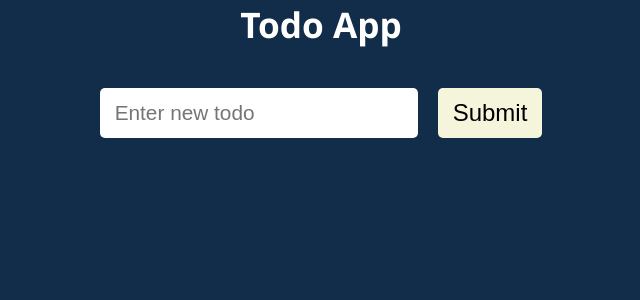
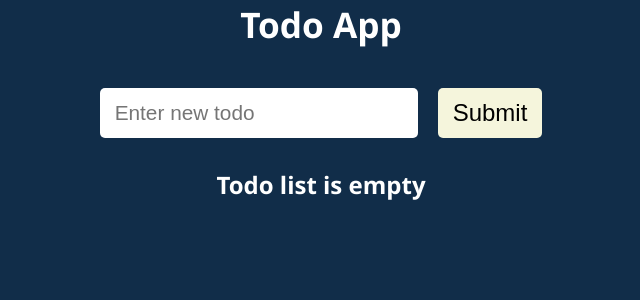
Before and after one commit to mrsagusha/todo-react, a React (Create React App) app: page / in a window 1280 px wide. Shown: the top 300 px of the page, without its empty margins (319-959 px from the left). Built offline with nearby package versions, Linux system fonts and the light colour scheme.

Commit message:
feat: add ability to delete todo by double click

```diff
--- a/src/App.js
+++ b/src/App.js
@@ -10,11 +10,15 @@ function App() {
     setTodos([...todos, text]);
   };
 
+  const deleteTodoHandler = (index) => {
+    setTodos(todos.filter((_, idx) => idx !== index));
+  };
+
   return (
     <div className="App">
       <h1>Todo App</h1>
       <TodoForm addTodo={addTodoHandler} />
-      <TodoList todos={todos} />
+      <TodoList todos={todos} deleteTodo={deleteTodoHandler} />
     </div>
   );
 }
--- a/src/components/Todos/Todo.js
+++ b/src/components/Todos/Todo.js
@@ -1,9 +1,9 @@
 import styles from './Todo.module.css';
 
 function Todo(props) {
-  const { todo } = props;
+  const { todo, index, deleteTodo } = props;
   return (
-    <div className={styles.todo}>
+    <div onDoubleClick={() => deleteTodo(index)} className={styles.todo}>
       <div className={styles.todoText}>{todo}</div>
     </div>
   );
--- a/src/components/Todos/TodoList.js
+++ b/src/components/Todos/TodoList.js
@@ -2,12 +2,16 @@ import Todo from './Todo';
 import styles from './TodoList.module.css';
 
 function TodoList(props) {
-  const { todos } = props;
+  const { todos, deleteTodo } = props;
   return (
     <div className="styles.todoListContainer">
-      {todos.map((el, index) => (
-        <Todo todo={el} key={index} />
-      ))}
+      {!todos.length ? (
+        <h2>Todo list is empty</h2>
+      ) : (
+        todos.map((el, index) => (
+          <Todo todo={el} key={index} index={index} deleteTodo={deleteTodo} />
+        ))
+      )}
     </div>
   );
 }
```
